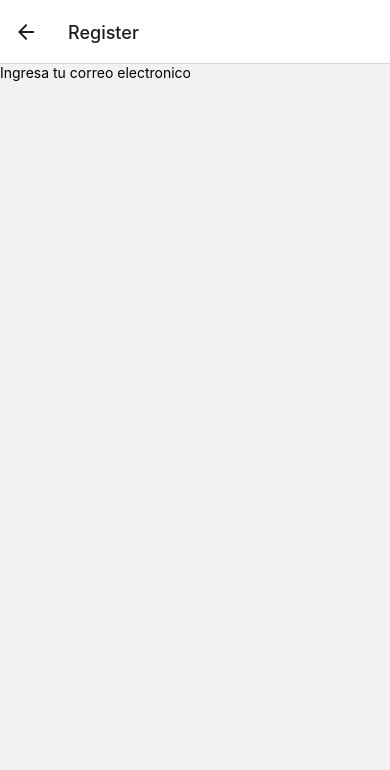
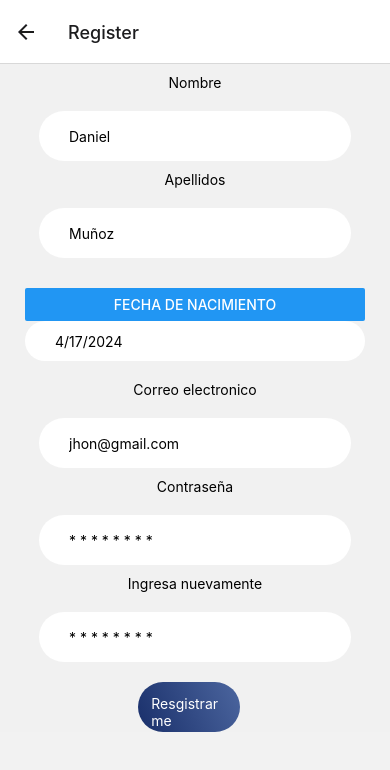
Before and after one commit to SrTrumpet/front-marcapp, a React Native app: screen /Register in a window 390 px wide. Shown: the top 770 px of the page. Built offline with nearby package versions, Linux system fonts and the light colour scheme.

Commit message:
Actualizacion: Se completó el ingreso de datos del usuario por front, falta la conexion con back

```diff
--- /dev/null
+++ b/components/button/ButtonForgot.tsx
@@ -0,0 +1,20 @@
+import React from 'react';
+import {Text, TouchableOpacity}  from "react-native";
+import {LinearGradient} from 'expo-linear-gradient'
+import styles from '../style/styles';
+
+
+export default function ButtonGradient ({ onPress }){
+    return(
+        <TouchableOpacity style = {styles.containerButton} onPress={onPress}>
+            <LinearGradient
+                colors={['#4c669f','#192f6a']}
+                start={{x: 1, y:0}}
+                end={{x:0 ,y:1}}
+                style = {styles.buttonSession}>
+                <Text style = {styles.text}>Enviar Correo</Text>
+            </LinearGradient>
+
+        </TouchableOpacity>
+    );
+}
--- /dev/null
+++ b/components/button/ButtonRegister.tsx
@@ -0,0 +1,20 @@
+import React from 'react';
+import {Text, TouchableOpacity}  from "react-native";
+import {LinearGradient} from 'expo-linear-gradient'
+import styles from '../style/styles';
+
+
+export default function ButtonGradient ({ onPress }){
+    return(
+        <TouchableOpacity style = {styles.containerButtonRegister} onPress={onPress}>
+            <LinearGradient
+                colors={['#4c669f','#192f6a']}
+                start={{x: 1, y:0}}
+                end={{x:0 ,y:1}}
+                style = {styles.buttonSession}>
+                <Text style = {styles.text}>Resgistrarme</Text>
+            </LinearGradient>
+
+        </TouchableOpacity>
+    );
+}
--- /dev/null
+++ b/components/button/DateInput.tsx
@@ -0,0 +1,61 @@
+import React, { useState } from 'react';
+import { View, Button, Platform, TextInput, StyleSheet } from 'react-native';
+import DateTimePicker from '@react-native-community/datetimepicker';
+
+const DateInput = ({ onDateChange }) => {
+    const [date, setDate] = useState(new Date());
+    const [show, setShow] = useState(false);
+
+    const onChange = (event, selectedDate) => {
+    const currentDate = selectedDate || date;
+    setShow(Platform.OS === 'ios');
+    setDate(currentDate);
+    onDateChange(currentDate);
+};
+
+    const showDatepicker = () => {
+    setShow(true);
+};
+
+    return (
+    <View>
+        <View style = {styles.viewButton}>
+        <Button onPress={showDatepicker} title="Fecha de Nacimiento" />
+        </View>
+        <TextInput
+        style={styles.input}
+        value={date.toLocaleDateString()}
+        editable={false}
+        onTouchStart={showDatepicker}
+    />
+    {show && (
+        <DateTimePicker
+            testID="dateTimePicker"
+            value={date}
+            mode="date"
+            is24Hour={true}
+            display="default"
+            onChange={onChange}
+        />
+        )}
+    </View>
+);
+};
+
+const styles = StyleSheet.create({
+    input: {
+    height: 40,
+    padding: 10,
+    paddingStart: 30,
+    width: 340,
+    marginBottom: 10,
+    borderRadius: 20,
+    backgroundColor: '#fff'
+    },
+
+    viewButton: {
+        marginTop: 30
+    }
+});
+
+export default DateInput;
--- a/components/style/styles.ts
+++ b/components/style/styles.ts
@@ -1,4 +1,5 @@
 import { StyleSheet } from "react-native";
+import { idText } from "typescript";
 
 
 const styles = StyleSheet.create({
@@ -35,7 +36,7 @@ const styles = StyleSheet.create({
     },
 
     containerButton: {
-        marginTop: 100
+        marginTop: 80
     },
 
     buttonSession: {
@@ -52,8 +53,27 @@ const styles = StyleSheet.create({
 
     linkText:{
         padding: 10,
-        color: 'blue'
+        color: 'blue',
+        marginTop: 40
     },
+
+    textForgotPass:{
+        fontSize: 20,
+        color: 'black',
+        fontWeight: 'bold'
+    },
+
+    containerOlvido: {
+        marginTop: 20
+    },
+
+    textoRegister:{
+        marginTop: 10
+    },
+
+    containerButtonRegister: {
+        marginTop: 20
+    }
 });
 
 export default styles;
--- a/package.json
+++ b/package.json
@@ -10,6 +10,7 @@
   },
   "dependencies": {
     "@apollo/client": "^3.9.11",
+    "@react-native-community/datetimepicker": "^7.6.4",
     "@react-navigation/native": "^6.1.17",
     "@react-navigation/native-stack": "^6.9.26",
     "@types/react": "~18.2.45",
--- a/screens/ForgotPass.tsx
+++ b/screens/ForgotPass.tsx
@@ -1,16 +1,32 @@
-import React from "react";
+import React, {useState} from "react";
 import { StatusBar } from 'expo-status-bar';
 import { TextInput, Text, View } from "react-native";
 import styles from './../components/style/styles';
+import ButtonForgot from '../components/button/ButtonForgot'
+
 
 const ForgotPass = () =>{
+
+    const [email, setEmail] = useState('');
+
+    const handleReset = () => {
+        // Mostrar los datos en la consola
+        console.log("Datos ingresados:", { email });
+    };
     return(
         <View style = {styles.container}>
-
-            <Text style = {styles.subTitle}>
+            <Text style = {styles.textForgotPass}>
                 Ingresa tu correo electronico
             </Text>
 
+            <TextInput
+                style = {styles.textInput}
+                placeholder="jhon@gmail.com"
+                onChangeText={setEmail}
+                value={email}
+            />
+
+            <ButtonForgot onPress={handleReset}/>
             <StatusBar style="auto" />
         </View>
 
--- a/screens/Login.tsx
+++ b/screens/Login.tsx
@@ -1,15 +1,11 @@
 import { StatusBar } from 'expo-status-bar';
 import React, {useState} from "react";
-import { TextInput, Text, View, TouchableOpacity } from "react-native";
+import { TextInput, Text, View } from "react-native";
 import styles from './../components/style/styles';
 import ButtonGradient from './../ButtonGradient';
 
 
-
-
 const Login = ({navigation}) =>{
-
-
 
     const [email, setEmail] = useState('');
     const [password, setPassword] = useState('');
@@ -39,13 +35,17 @@ const Login = ({navigation}) =>{
                 value={password}
             />
 
-            <Text style={styles.textNavegaation}>Olvidé mi contraseña.
-                <TouchableOpacity onPress={() => navigation.navigate('ForgotPass')}>
-                <Text style={styles.linkText}>Recuperar</Text>
-                </TouchableOpacity>
+            <Text style={styles.containerOlvido}>Olvidé mi contraseña.
+                <Text style={styles.linkText} onPress={() => navigation.navigate('ForgotPass')}> Recuperar
+                </Text>
             </Text>
 
             <ButtonGradient  onPress={handleLogin}/>
+
+            <Text style={styles.containerOlvido}>No tengo cuenta.
+                <Text style={styles.linkText} onPress={() => navigation.navigate('Register')}> Registrate
+                </Text>
+            </Text>
 
             <StatusBar style="auto" />
     </View>
--- a/screens/Register.tsx
+++ b/screens/Register.tsx
@@ -1,17 +1,102 @@
-import React from "react";
-import { TextInput, Text, View } from "react-native";
+import React, {useState} from "react";
+import { TextInput, Text, View, ScrollView} from "react-native";
 import styles from './../components/style/styles';
+import ButtonRegister from '../components/button/ButtonRegister';
+import DateInput from '../components/button/DateInput';
+
+
+
+
 
 const Register = () =>{
+
+    const [nombre, setNombre]  = useState('');
+    const [apellidos, setApellidos] = useState('');
+    const [email, setEmail] = useState('');
+    const [fechaNacimiento, setFechaNacimiento] = useState(new Date());
+    const [contrasenna, setContrasenna] = useState('');
+    const [verficaContrasenna, setVerificaContrasenna] = useState('');
+
+    const handleRegister = () =>{
+        console.log("Datos ingresados:", {nombre, apellidos,fechaNacimiento, email, contrasenna, verficaContrasenna });
+    }
+
+    const handleDateChange = (newDate) => {
+        setFechaNacimiento(newDate);
+    };
+
+
     return(
-        <View>
 
-            <Text>
-                Ingresa tu correo electronico
+        <ScrollView>
+        <View style = {styles.container}>
+
+            <Text style = {styles.textoRegister}>
+                Nombre
             </Text>
 
+            <TextInput
+                style = {styles.textInput}
+                placeholder='Daniel'
+                onChangeText={setNombre}
+                value={nombre}
+            />
+
+            <Text style = {styles.textoRegister}>
+                Apellidos
+            </Text>
+
+            <TextInput
+                style = {styles.textInput}
+                placeholder='Muñoz'
+                onChangeText={setApellidos}
+                value={apellidos}
+            />
+
+
+            <DateInput onDateChange={handleDateChange}
+
+            />
+
+            <Text style = {styles.textoRegister}>
+                Correo electronico
+            </Text>
+
+            <TextInput
+                style = {styles.textInput}
+                placeholder='jhon@gmail.com'
+                onChangeText={setEmail}
+                value={email}
+            />
+
+            <Text style = {styles.textoRegister}>
+                Contraseña
+            </Text>
+
+            <TextInput
+                style = {styles.textInput}
+                placeholder='* * * * * * * *'
+                onChangeText={setContrasenna}
+                value={contrasenna}
+            />
+
+            <Text style = {styles.textoRegister}>
+                Ingresa nuevamente
+            </Text>
+
+            <TextInput
+                style = {styles.textInput}
+                placeholder='* * * * * * * *'
+                onChangeText={setVerificaContrasenna}
+                value={verficaContrasenna}
+            />
+
+            <ButtonRegister
+                onPress={handleRegister}
+            />
 
         </View>
+        </ScrollView>
 
     )
 }
```
Also changed, not shown: screens/Home.tsx (added), 1 other file (tests, documents, lock files or other folders). Lines whose indentation alone changed are shown as unchanged.
